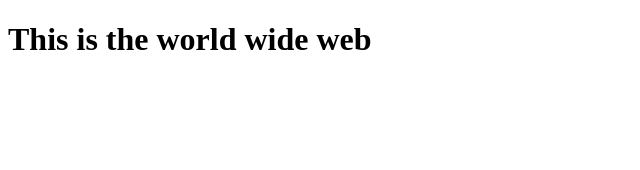
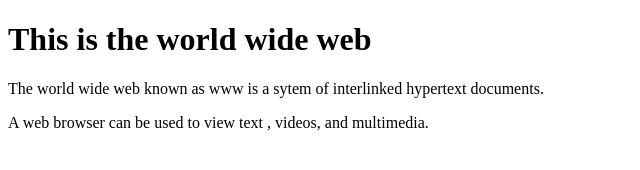
Before and after one commit to cse23-094/HelloWorld, a plain HTML site: page activity1.html in a window 1280 px wide. Shown: the whole page, without its empty margins (0-640 px from the left). Drawn offline with Linux system fonts and the light colour scheme.

Commit message:
Update activity1.html

```diff
--- a/activity1.html
+++ b/activity1.html
@@ -5,6 +5,8 @@
   </head>
   <body>
     <h1>This is the world wide web</h1>
+    <p>The world wide web known as www is a sytem of interlinked hypertext documents.</p>
+    <p>A  web browser can be used to view text , videos, and multimedia.</p>
 
   </body>
 </html>
```
